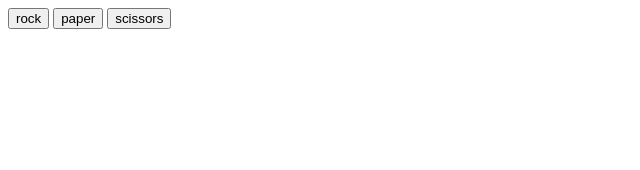
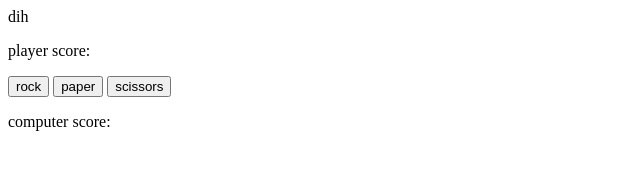
Before and after one commit to joshua-fonseca/odin-rock-paper-scissors, a plain HTML site: page index.html in a window 1280 px wide. Shown: the whole page, without its empty margins (0-640 px from the left). Drawn offline with Linux system fonts and the light colour scheme.

Commit message:
added DOM structure to HTML. need to manip it now

```diff
--- a/index.html
+++ b/index.html
@@ -7,10 +7,21 @@
   <title>RPS</title>
 </head>
 <body>
-  <div id="choices">
-    <button id="rock">rock</button>
-    <button id="paper">paper</button>
-    <button id="scissors">scissors</button>
+  <div class="game">
+    <div id="game-status">dih</div>
+    <div class="player-info">
+      <p>player score:</p>
+      <p id="player-score"></p>
+    </div>
+    <div id="choices">
+      <button id="rock">rock</button>
+      <button id="paper">paper</button>
+      <button id="scissors">scissors</button>
+    </div>
+    <div class="computer-info">
+      <p>computer score:</p>
+      <p id="computer-score"></p>
+    </div>
   </div>
 </body>
 </html>
```
